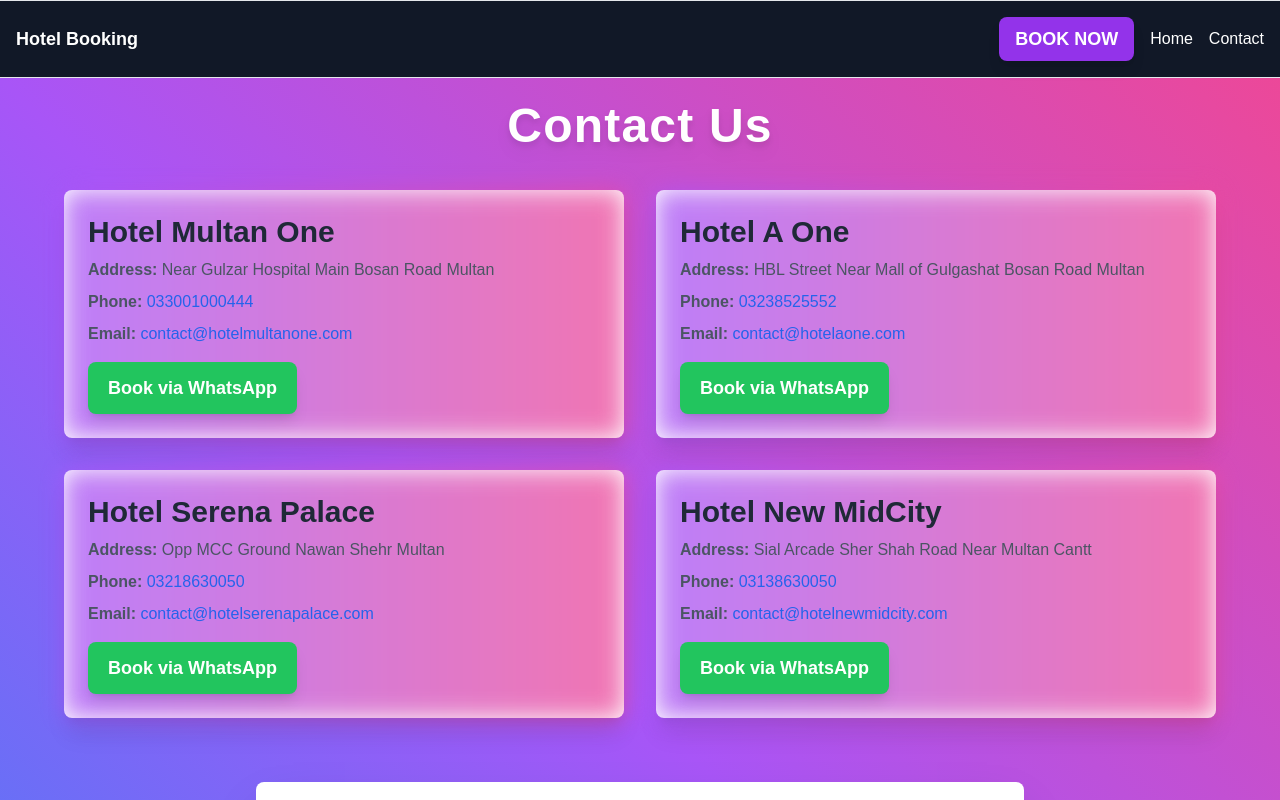
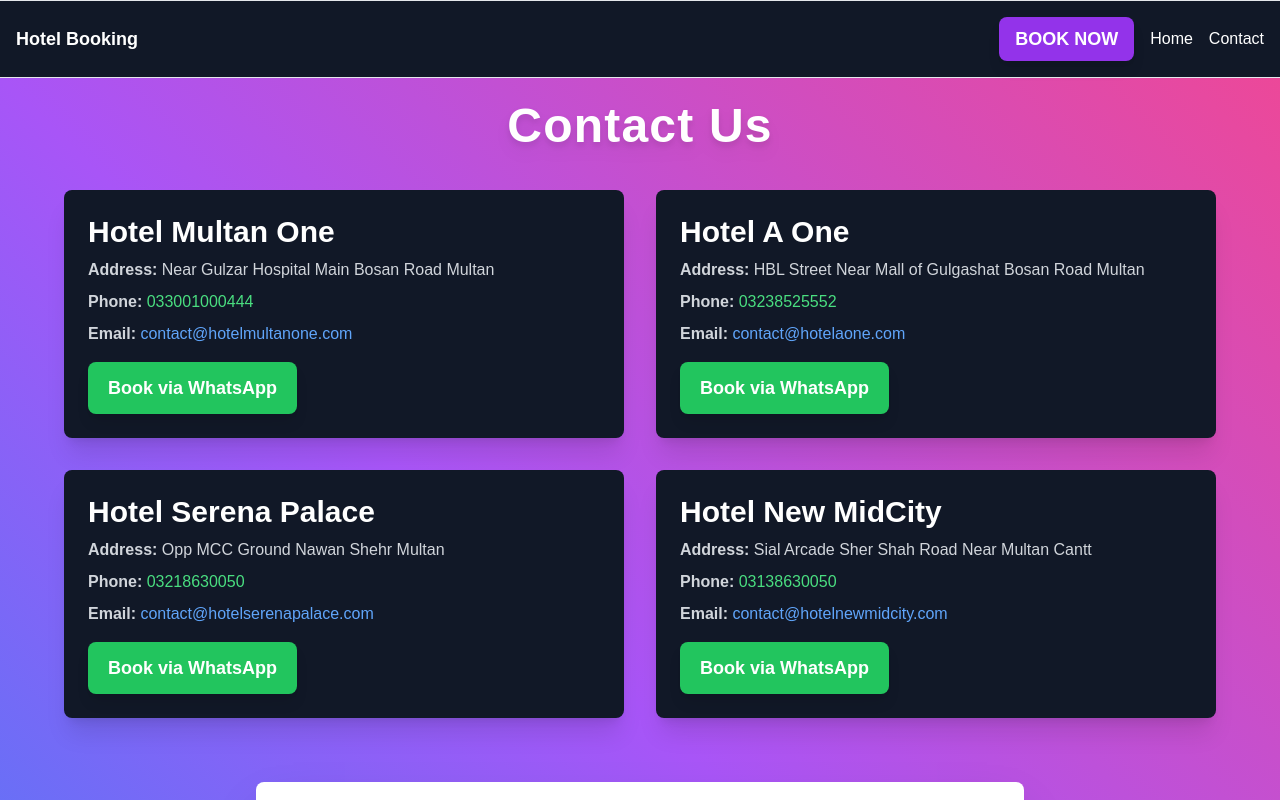
Before and after one commit to MuhammadTanveerYaseen/newhotel, a Next.js app: page /ContactUs in a window 1280 px wide. Shown: the top 800 px of the page. Built offline with nearby package versions, Linux system fonts and the light colour scheme.

Commit message:
Your commit message

```diff
--- a/src/app/ContactUs/page.tsx
+++ b/src/app/ContactUs/page.tsx
@@ -42,31 +42,28 @@
         {hotels.map((hotel, index) => (
           <div
             key={index}
-            className="relative bg-white shadow-xl p-6 rounded-lg transform transition duration-500 hover:scale-105 hover:shadow-2xl"
+            className="relative bg-gray-900 text-white shadow-xl p-6 rounded-lg transform transition duration-500 hover:scale-105 hover:shadow-2xl"
           >
-            <div className="absolute inset-0 -z-10 bg-gradient-to-r from-purple-500 to-pink-500 rounded-lg blur-md opacity-75"></div>
-            <h2 className="text-3xl font-bold text-gray-800 mb-2">
-              {hotel.name}
-            </h2>
-            <p className="text-gray-600 mb-2">
+            <h2 className="text-3xl font-bold mb-2">{hotel.name}</h2>
+            <p className="text-gray-300 mb-2">
               <strong>Address:</strong> {hotel.address}
             </p>
-            <p className="text-gray-600 mb-2">
+            <p className="text-gray-300 mb-2">
               <strong>Phone:</strong>{" "}
               <a
                 href={`https://wa.me/${hotel.phone}`}
                 target="_blank"
                 rel="noopener noreferrer"
-                className="text-blue-600 hover:underline"
+                className="text-green-400 hover:underline"
               >
                 {hotel.phone}
               </a>
             </p>
-            <p className="text-gray-600 mb-4">
+            <p className="text-gray-300 mb-4">
               <strong>Email:</strong>{" "}
               <a
                 href={`mailto:${hotel.email}`}
-                className="text-blue-600 hover:underline"
+                className="text-blue-400 hover:underline"
               >
                 {hotel.email}
               </a>
@@ -84,8 +81,7 @@
       </div>
 
       {/* Contact Form */}
-      <div className="w-full max-w-3xl mx-auto bg-white p-10 shadow-2xl rounded-lg relative">
-        <div className="absolute inset-0 -z-10 bg-gradient-to-bl from-pink-500 to-purple-500 rounded-lg blur-md opacity-75"></div>
+      <div className="w-full max-w-3xl mx-auto bg-white p-10 shadow-2xl rounded-lg">
         <h2 className="text-3xl font-bold mb-8 text-gray-800 text-center">
           Send Us a Message
         </h2>
```
